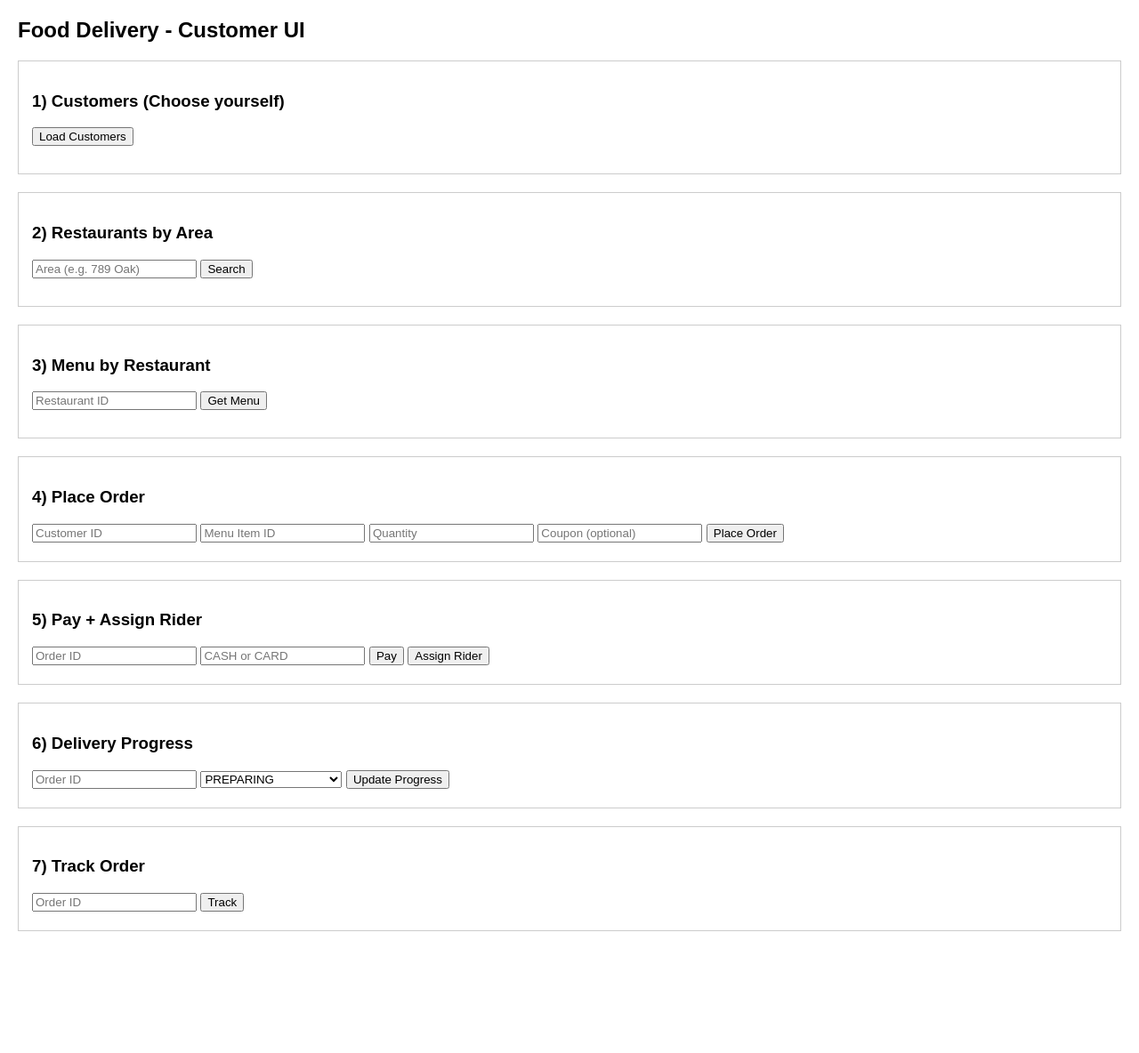
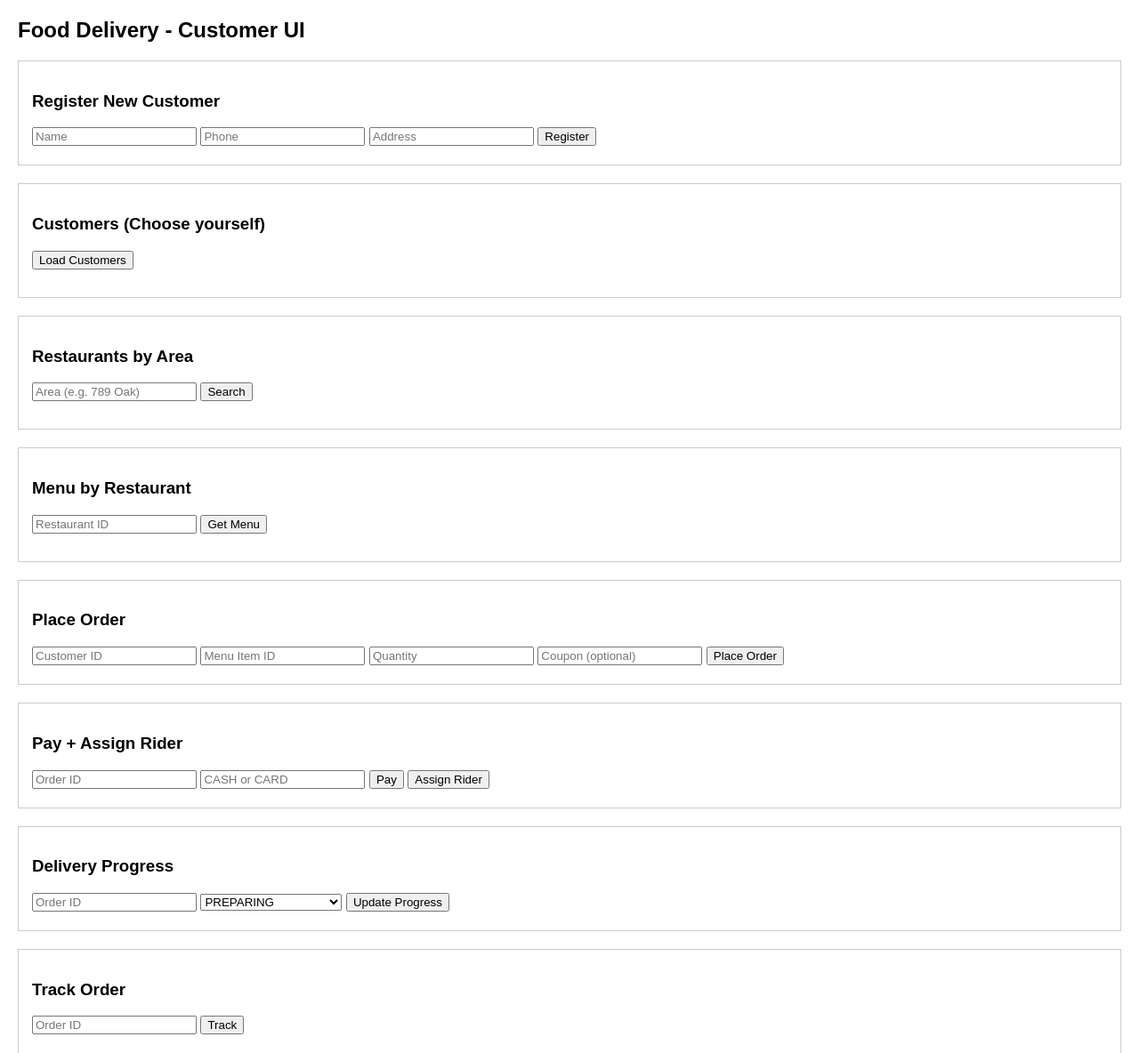
Before and after one commit to luimas834/Dorja_Khul_Food_Delivery, a plain HTML site: page frontend/index.html in a window 1280 px wide. Shown: the top 1184 px of the page at 89% size. Before the commit the page ends 1067 px from the top, so only its background shows below. Drawn offline with Linux system fonts and the light colour scheme.

Commit message:
bug fixed

```diff
--- a/frontend/index.html
+++ b/frontend/index.html
@@ -13,27 +13,36 @@
   <h2>Food Delivery - Customer UI</h2>
 
   <div class="section">
-    <h3>1) Customers (Choose yourself)</h3>
+    <h3>Register New Customer</h3>
+    <input id="custName" placeholder="Name" />
+    <input id="custPhone" placeholder="Phone" />
+    <input id="custAddress" placeholder="Address" />
+    <button onclick="registerCustomer()">Register</button>
+    <div id="custMsg" class="msg"></div>
+  </div>
+
+  <div class="section">
+    <h3>Customers (Choose yourself)</h3>
     <button onclick="loadCustomers()">Load Customers</button>
     <ul id="customers"></ul>
   </div>
 
   <div class="section">
-    <h3>2) Restaurants by Area</h3>
+    <h3>Restaurants by Area</h3>
     <input id="area" placeholder="Area (e.g. 789 Oak)" />
     <button onclick="getRestaurants()">Search</button>
     <ul id="restaurants"></ul>
   </div>
 
   <div class="section">
-    <h3>3) Menu by Restaurant</h3>
+    <h3>Menu by Restaurant</h3>
     <input id="restaurantId" placeholder="Restaurant ID" />
     <button onclick="getMenu()">Get Menu</button>
     <ul id="menu"></ul>
   </div>
 
   <div class="section">
-    <h3>4) Place Order</h3>
+    <h3>Place Order</h3>
     <input id="customerId" placeholder="Customer ID" />
     <input id="menuItemId" placeholder="Menu Item ID" />
     <input id="qty" placeholder="Quantity" />
@@ -43,7 +52,7 @@
   </div>
 
   <div class="section">
-    <h3>5) Pay + Assign Rider</h3>
+    <h3>Pay + Assign Rider</h3>
     <input id="orderIdPay" placeholder="Order ID" />
     <input id="payMethod" placeholder="CASH or CARD" />
     <button onclick="payOrder()">Pay</button>
@@ -52,7 +61,7 @@
   </div>
 
   <div class="section">
-    <h3>6) Delivery Progress</h3>
+    <h3>Delivery Progress</h3>
     <input id="orderIdProgress" placeholder="Order ID" />
     <select id="progressStatus">
       <option value="PREPARING">PREPARING</option>
@@ -64,7 +73,7 @@
   </div>
 
   <div class="section">
-    <h3>7) Track Order</h3>
+    <h3>Track Order</h3>
     <input id="orderIdTrack" placeholder="Order ID" />
     <button onclick="trackOrder()">Track</button>
     <div id="trackResult" class="msg"></div>
@@ -90,6 +99,23 @@
     function getText(node, tag) {
       const el = node.getElementsByTagNameNS("*", tag)[0];
       return el ? el.textContent : "";
+    }
+
+    function registerCustomer() {
+      const body = `
+        <soapenv:Envelope xmlns:soapenv="http://schemas.xmlsoap.org/soap/envelope/"
+                          xmlns:ws="http://wsdl.fooddelivery.com/">
+          <soapenv:Body>
+            <ws:registerCustomer>
+              <name>${custName.value}</name>
+              <phone>${custPhone.value}</phone>
+              <address>${custAddress.value}</address>
+            </ws:registerCustomer>
+          </soapenv:Body>
+        </soapenv:Envelope>`;
+      sendSoap(SOAP_URL_RESTAURANT, body).then(() => {
+        custMsg.textContent = "✅ Customer registered!";
+      });
     }
 
     function loadCustomers() {
```
Also changed, not shown: 1 other file.
